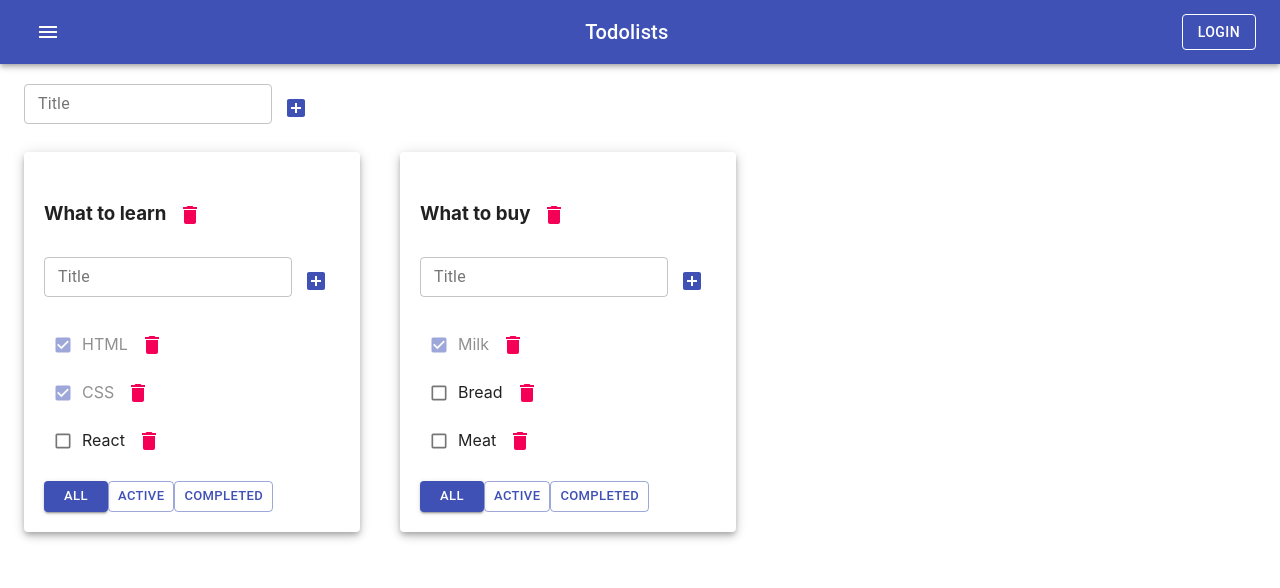
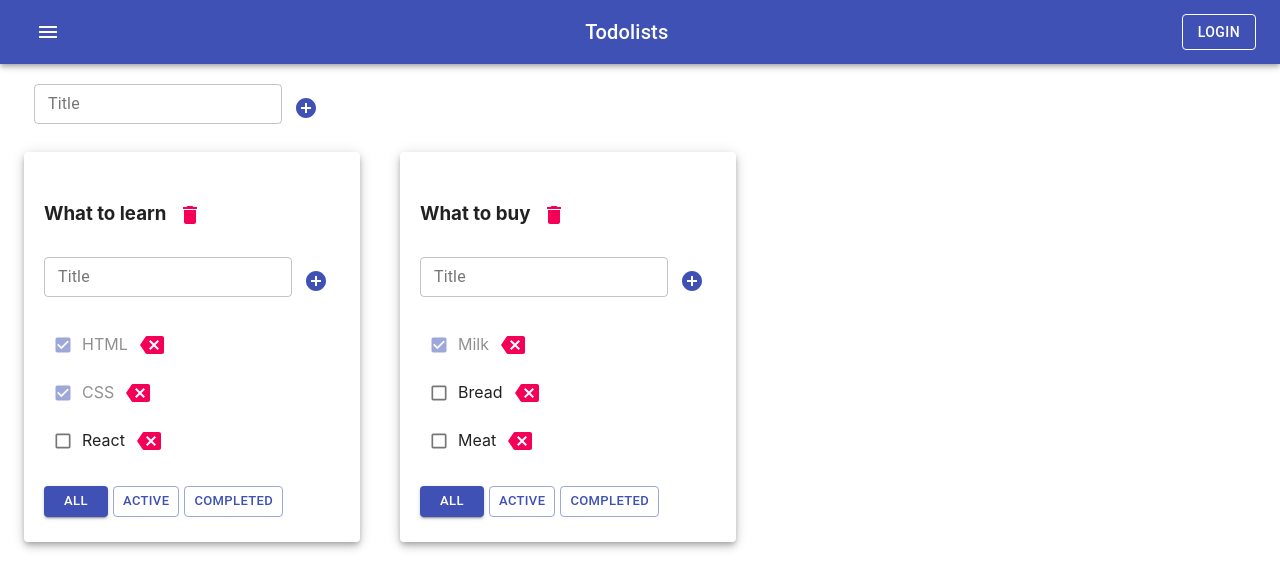
Before and after one commit to kovernikov/TodoList, a React (Create React App) app: page / in a window 1280 px wide. Shown: the top 588 px of the page. Built offline with nearby package versions, Linux system fonts and the light colour scheme.

Commit message:
TodoList07_material-ui_dz

```diff
--- a/src/AddItemForm.tsx
+++ b/src/AddItemForm.tsx
@@ -1,13 +1,13 @@
 import React, {ChangeEvent, KeyboardEvent, useState} from 'react';
-import {IconButton, TextField} from "@material-ui/core";
-import {AddBox} from "@material-ui/icons";
+import {IconButton, TextField} from '@material-ui/core';
+import {AddCircle} from '@material-ui/icons';
 
 type AddItemFormPropsType = {
     addItem: (title: string) => void
 }
 
 function AddItemForm(props: AddItemFormPropsType) {
-    const [title, setTitle] = useState<string>("")
+    const [title, setTitle] = useState<string>('')
     const [error, setError] = useState<boolean>(false)
 
     const onChangeTitle = (e: ChangeEvent<HTMLInputElement>) => {
@@ -15,36 +15,36 @@ function AddItemForm(props: AddItemFormPropsType) {
         setError(false)
     }
     const onKeyPressAddItem = (e: KeyboardEvent<HTMLInputElement>) => {
-        if (e.key === "Enter") {
+        if (e.key === 'Enter') {
             onClickAddItem()
         }
     }
     const onClickAddItem = () => {
         const validatedTitle = title.trim()
-        if(validatedTitle){
+        if (validatedTitle) {
             props.addItem(validatedTitle)
         } else {
             setError(true)
         }
-        setTitle("")
+        setTitle('')
     }
 
     const errorMessage = error
-        ? <div style={{color: "red"}}>Title is required!</div>
+        ? <div style={{color: 'red'}}>Title is required!</div>
         : null
 
-    return(
+    return (
         <div>
             <TextField
-                variant={"outlined"}
-                size={"small"}
+                variant={'outlined'}
+                size={'small'}
                 value={title}
                 onChange={onChangeTitle}
                 onKeyPress={onKeyPressAddItem}
 
-                label={"Title"}
+                label={'Title'}
                 error={error}
-                helperText={error && "Title is required!"}
+                helperText={error && 'Title is required!'}
             />
             {/*<input*/}
             {/*    value={title}*/}
@@ -52,8 +52,13 @@ function AddItemForm(props: AddItemFormPropsType) {
             {/*    onKeyPress={onKeyPressAddItem}*/}
             {/*    className={error ? "error" : ""}*/}
             {/*/>*/}
-            <IconButton onClick={onClickAddItem} color={"primary"}>
-                <AddBox/>
+            {/*<IconButton onClick={onClickAddItem} color={"primary"}>*/}
+            {/*    <AddBox/>*/}
+            {/*</IconButton>*/}
+
+
+            <IconButton onClick={onClickAddItem} color={'primary'}>
+                <AddCircle/>
             </IconButton>
 
             {/*{errorMessage}*/}
--- a/src/App.tsx
+++ b/src/App.tsx
@@ -150,22 +150,22 @@ function App() {
     })
     return (
         <div className="App">
-            <AppBar position={"static"}>
-                <Toolbar style={{justifyContent: "space-between"}}>
-                    <IconButton color={"inherit"}>
+            <AppBar position={'static'}>
+                <Toolbar style={{justifyContent: 'space-between'}}>
+                    <IconButton color={'inherit'}>
                         <Menu/>
                     </IconButton>
-                    <Typography variant={"h6"}>
+                    <Typography variant={'h6'}>
                         Todolists
                     </Typography>
                     <Button
-                        color={"inherit"}
-                        variant={"outlined"}
+                        color={'inherit'}
+                        variant={'outlined'}
                     >Login</Button>
                 </Toolbar>
             </AppBar>
             <Container fixed>
-                <Grid container style={{padding: "20px 0px"}}>
+                <Grid container style={{padding: '20px 10px'}}>
                     <AddItemForm addItem={addTodoList}/>
                 </Grid>
                 <Grid container spacing={5}>
--- a/src/TodoList.tsx
+++ b/src/TodoList.tsx
@@ -1,9 +1,9 @@
-import React, {ChangeEvent, KeyboardEvent, useState} from 'react';
+import React, {ChangeEvent} from 'react';
 import {FilterValueType, TaskType} from './App';
 import AddItemForm from './AddItemForm';
 import EditableSpan from './EditableSpan';
-import {Button, Checkbox, IconButton} from "@material-ui/core";
-import {Delete} from '@material-ui/icons';
+import {Button, Checkbox, IconButton} from '@material-ui/core';
+import {Backspace, Delete} from '@material-ui/icons';
 
 type PropsTodoListType = {
     filter: FilterValueType
@@ -40,7 +40,7 @@ function TodoList(props: PropsTodoListType) {
                     </span>
                     {/*<span>{t.title}</span>*/}
                     <IconButton onClick={removeTask} color={'secondary'}>
-                        <Delete/>
+                        <Backspace/>
                     </IconButton>
                 </li>
 
@@ -65,7 +65,7 @@ function TodoList(props: PropsTodoListType) {
                 {/*<button onClick={() => props.removeTodoList(props.todoListID)}>X</button>*/}
             </h3>
             <AddItemForm addItem={addTask}/>
-            <ul style={{listStyle: "none", padding: "0px"}}>
+            <ul style={{listStyle: 'none', padding: '0px'}}>
                 {tasksJSXElement}
             </ul>
             <div>
@@ -76,7 +76,7 @@ function TodoList(props: PropsTodoListType) {
                     onClick={onClickSetAllFilter}>All
                 </Button>
                 <Button
-                    style={{margin: '3px, 0px'}}
+                    style={{margin: '5px'}}
                     size={'small'}
                     variant={filter === 'active' ? 'contained' : 'outlined'}
                     color={'primary'}
```
Also changed, not shown: src/EditableSpan.tsx (+3 -5 lines).
